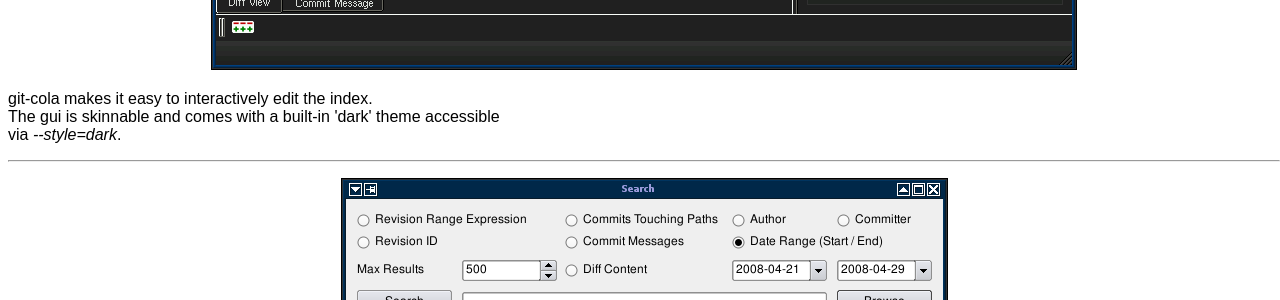
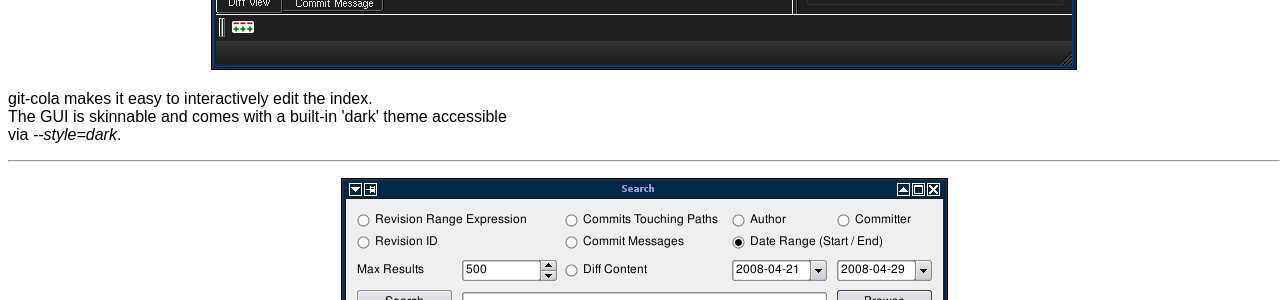
Before and after one commit to git-cola/git-cola.github.io, a Jekyll site: the page built from screenshots.html, in a window 1280 px wide and 900 px high, scrolled down 2192 px. Shown: the part 152-452 px from the top of the window. Built offline with Jekyll 4.4.1, drawn with Linux system fonts in a browser that asks for light colours.

Commit message:
s/gui/GUI/g
Signed-off-by: David Aguilar <davvid@gmail.com>

```diff
--- a/screenshots.html
+++ b/screenshots.html
@@ -36,7 +36,7 @@
 
 <p class="centered"><img src="images/index.png" alt="dark theme" /></p>
 <p>git-cola makes it easy to interactively edit the index.<br/>
-The gui is skinnable and comes with a built-in 'dark' theme accessible<br/>
+The GUI is skinnable and comes with a built-in 'dark' theme accessible<br/>
 via <em>--style=dark</em>.</p>
 
 <hr />
```
Also changed, not shown: 1 other file.
